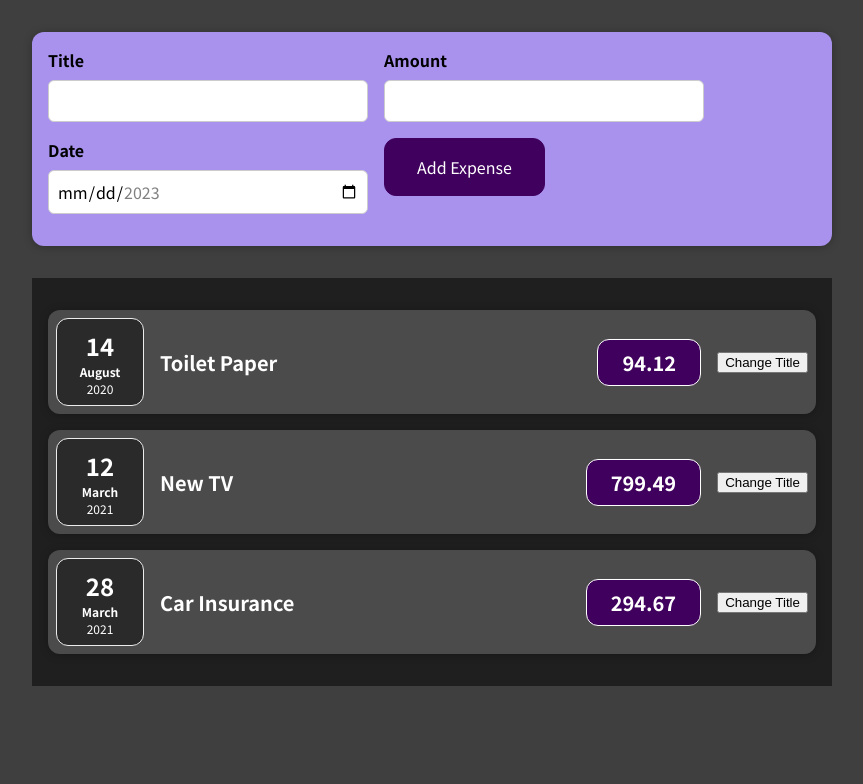
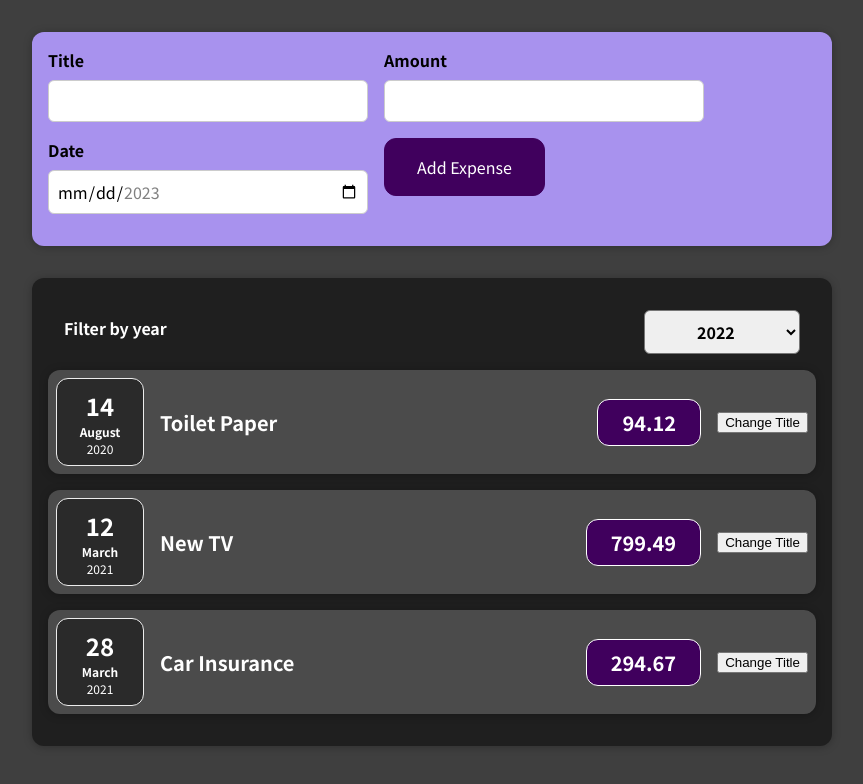
Before and after one commit to socool/udemy-react-complete-guide-code, a React (Create React App) app: page / in a window 1280 px wide. Shown: the top 784 px of the page, without its empty margins (208-1071 px from the left). Built offline with nearby package versions, Linux system fonts and the light colour scheme.

Commit message:
excercise working with events and state

```diff
--- a/src/App.js
+++ b/src/App.js
@@ -1,6 +1,7 @@
 import React from "react";
 import Expenses from "./components/Expenses/Expenses";
 import NewExpense from "./components/NewExpense/NewExpense";
+import ExpensesFilter from "./components/Expenses/ExpensesFilter";
 
 function App() {
   //const para = document.createElement("h1");
--- a/src/components/Expenses/Expenses.js
+++ b/src/components/Expenses/Expenses.js
@@ -1,11 +1,26 @@
 import ExpenseItem from "./ExpenseItem";
 import "./Expenses.css";
-import React from "react";
+import React, { useState } from "react";
+import ExpensesFilter from "./ExpensesFilter";
+import Card from "../UI/Card";
 
 function Expenses(props) {
+  const [filterYear, setFilterYear] = useState("2023");
   const expenses = props.expenses;
+
+  const filterChangeHandler = (selectedYear) => {
+    console.log("in Expenses.js");
+    console.log(selectedYear);
+    setFilterYear(selectedYear);
+  };
+
   return (
-    <div className="expenses">
+    <div>
+      <Card className="expenses">
+        <ExpensesFilter
+          selected={filterYear}
+          onChangeFilter={filterChangeHandler}
+        />
         {expenses.map((expense) => (
           <ExpenseItem
             key={expense.id}
@@ -14,6 +29,7 @@
             date={expense.date}
           />
         ))}
+      </Card>
     </div>
   );
 }
--- /dev/null
+++ b/src/components/Expenses/ExpensesFilter.css
@@ -0,0 +1,24 @@
+.expenses-filter {
+  color: white;
+  padding: 0 1rem;
+}
+
+.expenses-filter__control {
+  display: flex;
+  width: 100%;
+  align-items: center;
+  justify-content: space-between;
+  margin: 1rem 0;
+}
+
+.expenses-filter label {
+  font-weight: bold;
+  margin-bottom: 0.5rem;
+}
+
+.expenses-filter select {
+  font: inherit;
+  padding: 0.5rem 3rem;
+  font-weight: bold;
+  border-radius: 6px;
+}
--- /dev/null
+++ b/src/components/Expenses/ExpensesFilter.js
@@ -0,0 +1,25 @@
+import React from "react";
+
+import "./ExpensesFilter.css";
+
+const ExpensesFilter = (props) => {
+  const filterChangeHandler = (event) => {
+    console.log(event.target.value);
+    props.onChangeFilter(event.target.value);
+  };
+  return (
+    <div className="expenses-filter">
+      <div className="expenses-filter__control">
+        <label>Filter by year</label>
+        <select value={props.selected} onChange={filterChangeHandler}>
+          <option value="2022">2022</option>
+          <option value="2021">2021</option>
+          <option value="2020">2020</option>
+          <option value="2019">2019</option>
+        </select>
+      </div>
+    </div>
+  );
+};
+
+export default ExpensesFilter;
```
Also changed, not shown: 12 other files (tests, documents, lock files or other folders). Lines whose indentation alone changed are shown as unchanged.
